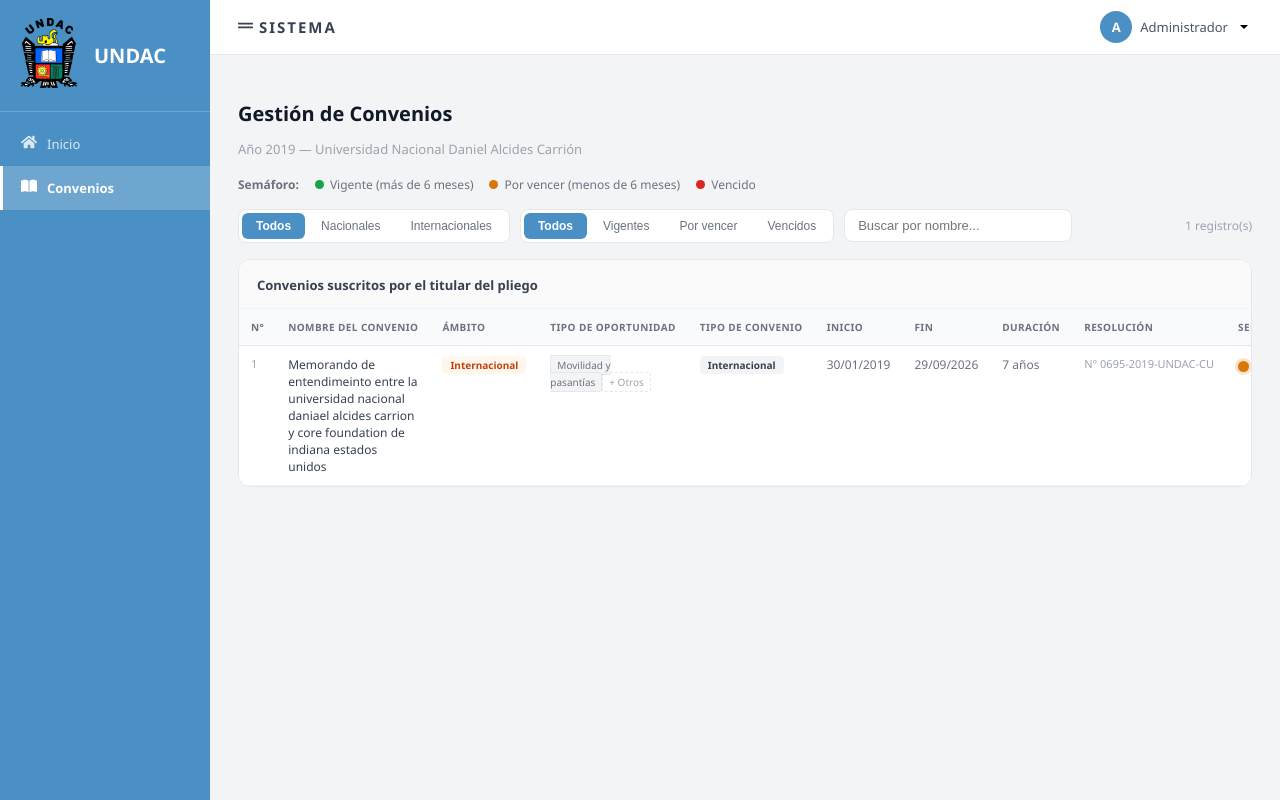
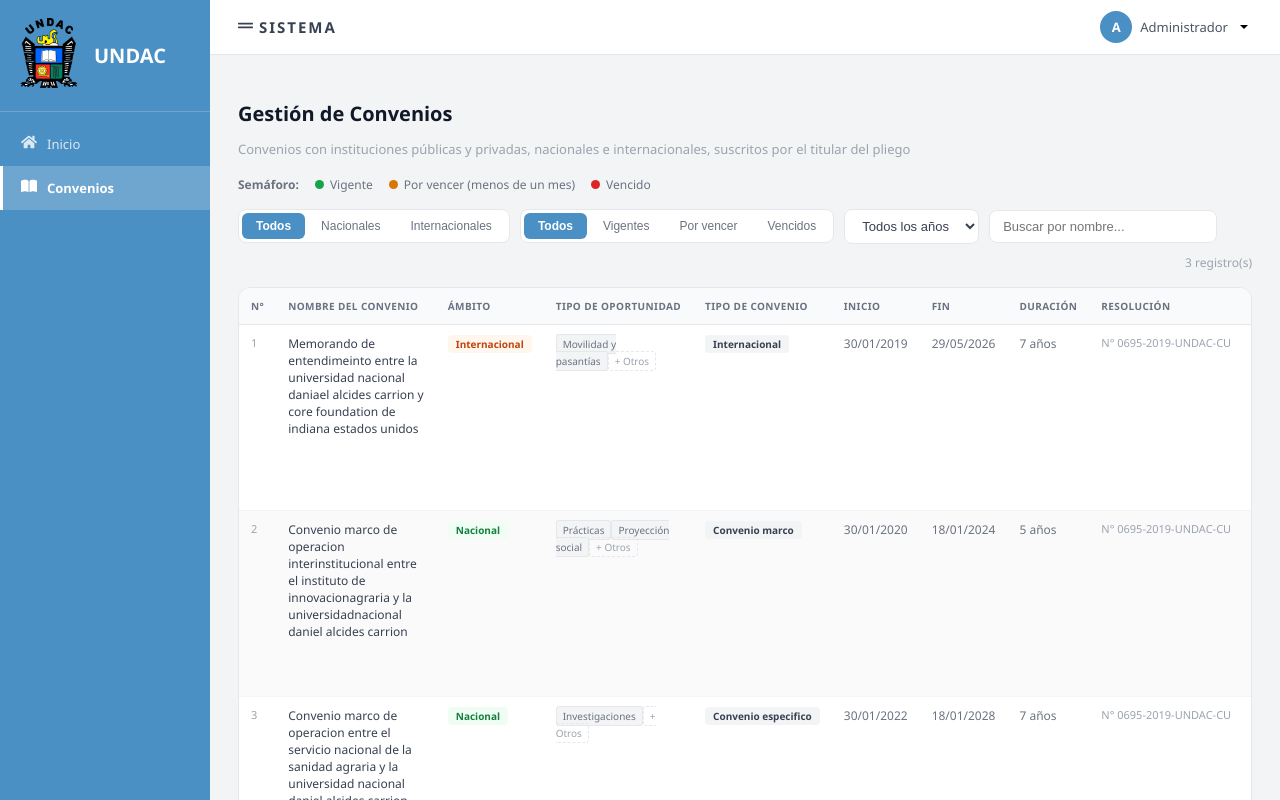
Before and after one commit to BritneyRS/Sistema_Undac, a React (Create React App) app: page / in a window 1280 px wide. Both pictures are taken after a click on the element "Convenios". Built offline with nearby package versions, Linux system fonts and the light colour scheme.

Commit message:
Convenios arreglo v2

```diff
--- a/src/Components/Tableconvenios.jsx
+++ b/src/Components/Tableconvenios.jsx
@@ -24,12 +24,6 @@ function TipoBadge({ tipo }) {
       label: "Específico",
     },
 
-    MEMORANDO: {
-      bg: "#f5f3ff",
-      color: "#6d28d9",
-      label: "Memorando",
-    },
-
   };
 
   const e = mapa[tipo] || {
@@ -54,7 +48,7 @@ function TipoBadge({ tipo }) {
 function AmbitoBadge({ ambito }) {
 
   const es =
-    ambito === "nacional"
+    ambito === "Nacional"
       ? {
           bg: "#f0fdf4",
           color: "#15803d",
@@ -268,7 +262,6 @@ export default function Tableconvenios({
                 "Resolución",
                 "Semáforo",
                 "Resultados obtenidos",
-                "Año",
               ].map((col) => (
 
                 <th
@@ -343,7 +336,7 @@ export default function Tableconvenios({
 
                 <td className="td td-resultados">
 
-                  {c.resultados || (
+                  {c.Resultados || (
 
                     <span className="sin-registro">
                       Sin registro
--- a/src/Styles/style.css
+++ b/src/Styles/style.css
@@ -514,14 +514,11 @@
 
   margin-bottom: 4px;
 }
-
 .subtitulo {
   font-size: 13px;
 
   color: #9ca3af;
 }
-
-
 /* ─── Leyenda ─────────────────────────────────────── */
 
 .leyenda {
@@ -662,18 +659,30 @@
   overflow: hidden;
 }
 
-.tabla-header {
-  padding: 13px 18px;
 
-  border-bottom: 1px solid #f3f4f6;
 
-  background: #fafafa;
+
+
+/* ─── Filtro select ───────────────────────────────── */
+
+.filtro-select {
+  display: flex;
+  align-items: center;
 }
 
-.tabla-header-titulo {
+.select-año {
+  padding: 8px 13px;
+  border: 1px solid #e5e7eb;
+  border-radius: 8px;
   font-size: 13px;
+  color: #374151;
+  outline: none;
+  background: white;
+  cursor: pointer;
+  min-width: 120px;
+}
 
-  font-weight: 600;
-
-  color: #374151;
+.select-año:focus {
+  border-color: #4a90c4;
+  box-shadow: 0 0 0 2px rgba(74, 144, 196, 0.1);
 }
--- a/src/data/convenios.js
+++ b/src/data/convenios.js
@@ -12,10 +12,46 @@ export const conveniosData = [
         Otros:"",
         tipo:"Internacional",
         inicio:"2019-01-30",
-        fin:"2026-09-29",
+        fin:"2026-05-29",
         duracion: "7 años",
         resolucion: "N° 0695-2019-UNDAC-CU",
         Resultados: "El vicerrector academicos, el vicerector de insvestigacion. La facultad de ingenieria de Minas y la Escuela de Posgrado, a traves del presenteconvenio vienen ejecutando actividades y proyectos en materia de investigacion",
-    }
+    },
+    {
+        id:2,
+        nombre: "Convenio marco de operacion interinstitucional entre el instituto de innovacionagraria y la universidadnacional daniel alcides carrion",
+        ambito: "Nacional",
+        practicas:true,
+        investigaciones:false,
+        proyeccion:true,
+        capacitacion:false,
+        laboral:false,
+        movilidad:false,
+        Otros:"",
+        tipo:"Convenio marco",
+        inicio:"2020-01-30",
+        fin:"2024-01-18",
+        duracion: "5 años",
+        resolucion: "N° 0695-2019-UNDAC-CU",
+        Resultados: "El vicerrector academicos, el vicerector de insvestigacion. La facultad de ingenieria de Minas y la Escuela de Posgrado, a traves del presenteconvenio vienen ejecutando actividades y proyectos en materia de investigacion",
+    },
+    {
+        id:3,
+        nombre: "Convenio marco de operacion entre el servicio nacional de la sanidad agraria y la universidad nacional daniel alcides carrion para la promocióninvestigacion y difusion del control biologico",
+        ambito: "Nacional",
+        practicas:false,
+        investigaciones:true,
+        proyeccion:false,
+        capacitacion:false,
+        laboral:false,
+        movilidad:false,
+        Otros:"",
+        tipo:"Convenio especifico",
+        inicio:"2022-01-30",
+        fin:"2028-01-18",
+        duracion: "7 años",
+        resolucion: "N° 0695-2019-UNDAC-CU",
+        Resultados: "",
+    },
 
 ]
--- a/src/page/convenios.jsx
+++ b/src/page/convenios.jsx
@@ -3,6 +3,7 @@ import {conveniosData} from "../data/convenios";
 import Tableconvenios from  "../Components/Tableconvenios";
 import { calcularSemaforo } from "../utils/semaforo";
 import style from "../Styles/style.css"
+
 
 /*Opcion de filtro */
 
@@ -19,11 +20,30 @@ const TABS_SEMAFORO = [
   { id: "rojo",     label: "Vencidos",   color: "#dc2626" },
 ];
 
+// Extraer años únicos de los datos
+const obtenerAñosUnicos = () => {
+  const años = new Set();
+  conveniosData.forEach((c) => {
+    const año = new Date(c.inicio).getFullYear();
+    años.add(año);
+  });
+  return Array.from(años).sort((a, b) => b - a);
+};
+
+const TABS_AÑOS = [
+  { id: "todos", label: "Todos los años" },
+  ...obtenerAñosUnicos().map((año) => ({
+    id: año.toString(),
+    label: año.toString(),
+  })),
+];
+
 /*COMPONENTE PRINCIPAL PRUEBA */
 
 export default function Convenios() {
   const [filtroAmbito,    setFiltroAmbito]    = useState("todos");
   const [filtroSemaforo,  setFiltroSemaforo]  = useState("todos");
+  const [filtroAño,       setFiltroAño]       = useState("todos");
   const [busqueda,        setBusqueda]        = useState("");
   const conveniosFiltrados = conveniosData.filter((c) => {
     const ambitoNormalizado = c.ambito?.toLowerCase();
@@ -33,7 +53,10 @@ export default function Convenios() {
       filtroSemaforo === "todos" || calcularSemaforo(c.fin).color === filtroSemaforo;
     const porBusqueda =
       busqueda === "" || c.nombre.toLowerCase().includes(busqueda.toLowerCase());
-    return porAmbito && porSemaforo && porBusqueda;
+    const año = new Date(c.inicio).getFullYear();
+    const porAño =
+      filtroAño === "todos" || año.toString() === filtroAño;
+    return porAmbito && porSemaforo && porBusqueda && porAño;
   });
   return (
 
@@ -48,9 +71,8 @@ export default function Convenios() {
           <h2 className="titulo">
             Gestión de Convenios
           </h2>
-
           <p className="subtitulo">
-            Año 2019 — Universidad Nacional Daniel Alcides Carrión
+            Convenios con instituciones públicas y privadas, nacionales e internacionales, suscritos por el titular del pliego
           </p>
 
         </div>
@@ -67,8 +89,8 @@ export default function Convenios() {
         </span>
 
         {[
-          { color: "#16a34a", label: "Vigente (más de 6 meses)" },
-          { color: "#d97706", label: "Por vencer (menos de 6 meses)" },
+          { color: "#16a34a", label: "Vigente" },
+          { color: "#d97706", label: "Por vencer (menos de un mes)" },
           { color: "#dc2626", label: "Vencido" },
         ].map((l) => (
 
@@ -149,6 +171,25 @@ export default function Convenios() {
         </div>
 
 
+        {/* Filtro año */}
+
+        <div className="filtro-select">
+
+          <select
+            value={filtroAño}
+            onChange={(e) => setFiltroAño(e.target.value)}
+            className="select-año"
+          >
+            {TABS_AÑOS.map((t) => (
+              <option key={t.id} value={t.id}>
+                {t.label}
+              </option>
+            ))}
+          </select>
+
+        </div>
+
+
         {/* Buscador */}
 
         <input
@@ -175,14 +216,6 @@ export default function Convenios() {
 
       <div className="tabla-card">
 
-        <div className="tabla-header">
-
-          <span className="tabla-header-titulo">
-            Convenios suscritos por el titular del pliego
-          </span>
-
-        </div>
-
         <Tableconvenios convenios={conveniosFiltrados} />
 
       </div>
--- a/src/utils/semaforo.js
+++ b/src/utils/semaforo.js
@@ -15,8 +15,8 @@ export function calcularSemaforo(fechaFin) {
     };
   }
 
-  if (difDias <= 180) {
-    // menos de 6 meses
+  if (difDias <= 31) {
+    // menos de un mes
     return {
       color: "amarillo",
       hex: "#d97706",
```
